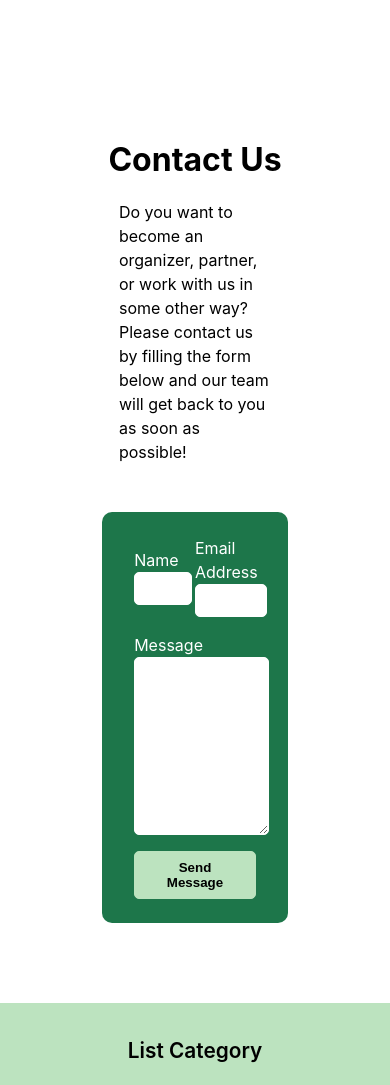
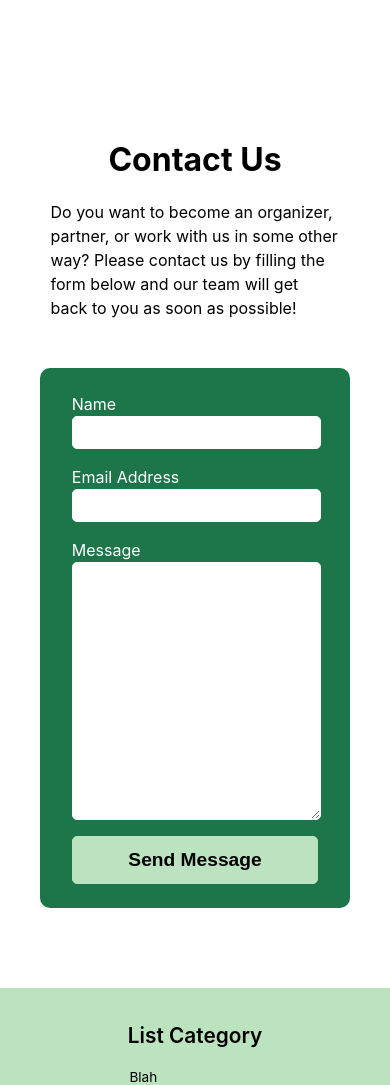
Before and after one commit to YB-BigSwan/GreenFuture, a React (Vite) app: page /GreenFuture/contact in a window 390 px wide. Shown: the top 1085 px of the page. Built offline with nearby package versions, Linux system fonts and the light colour scheme; no server answers.

Commit message:
contact form styles are responsive

```diff
--- a/src/styles/contact.css
+++ b/src/styles/contact.css
@@ -121,3 +121,56 @@
   background-color: var(--black);
   color: var(--white);
 }
+
+@media screen and (max-width: 1425px) {
+  .contact-description {
+    width: 65%;
+  }
+
+  .contact-form {
+    width: 60%;
+  }
+}
+
+@media screen and (max-width: 1051px) {
+}
+
+@media screen and (max-width: 431px) {
+  .contact-description {
+    width: 95%;
+  }
+
+  .form-container {
+    width: 100%;
+  }
+
+  .contact-form {
+    width: 81%;
+  }
+
+  .info-wrapper {
+    flex-direction: column;
+  }
+
+  .field-wrapper {
+    width: 100%;
+  }
+
+  .info-input {
+    width: 94%;
+  }
+
+  #message {
+    width: 94%;
+    height: 15rem;
+  }
+
+  .form-submit {
+    width: 100%;
+    height: 3rem;
+    font-size: 1.2rem;
+  }
+}
+
+@media screen and (max-width: 391px) {
+}
```
Also changed, not shown: src/assets/hands.png (deleted).
